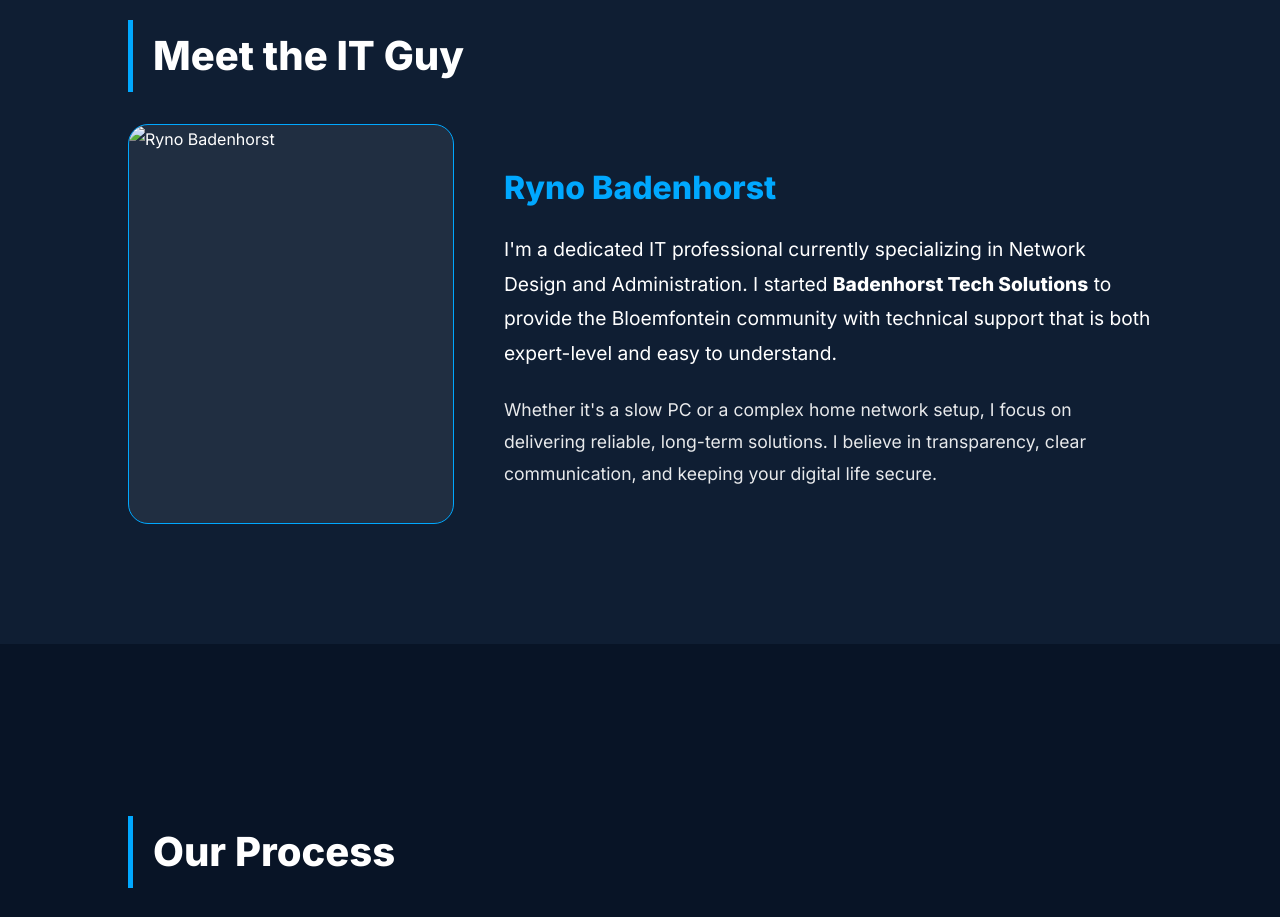
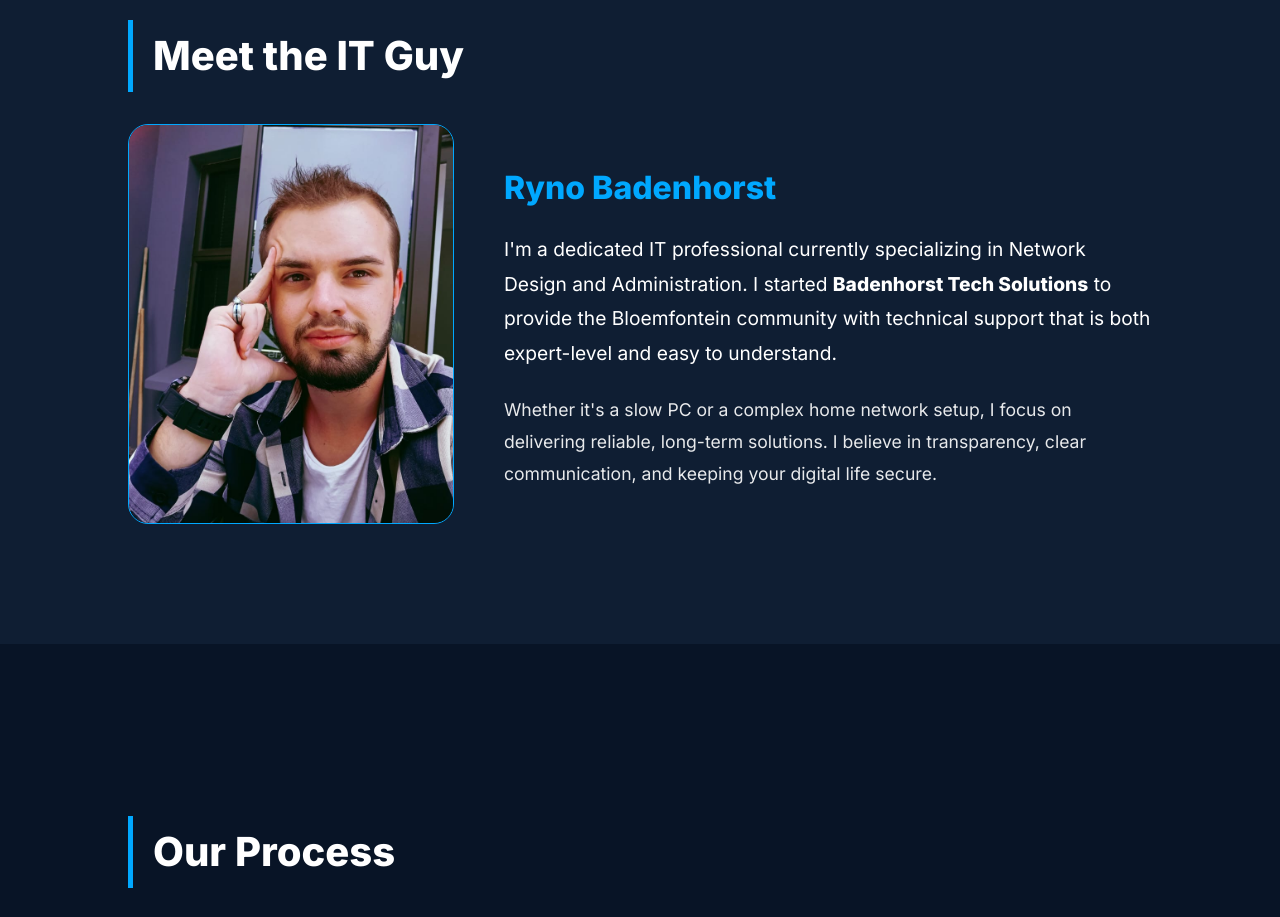
Before and after one commit to BadenhorstTechSolutions/Badenhorst-Tech-Solutions, a plain HTML site: page index.html in a window 1280 px wide. Shown: the part 1540-2457 px from the top of the page. Drawn offline with Linux system fonts and the light colour scheme.

Commit message:
Update index.html

```diff
--- a/index.html
+++ b/index.html
@@ -203,7 +203,7 @@
         <h2>Meet the IT Guy</h2>
         <div class="about-flex">
             <div class="about-image">
-                <img src="the it guy-ryno.jpeg" alt="Ryno Badenhorst" style="width: 100%; height: 100%; object-fit: cover; object-position: center top;">
+                <img src="ryno.jpeg" alt="Ryno Badenhorst" style="width: 100%; height: 100%; object-fit: cover; object-position: center top;">
             </div>
             <div class="about-text">
                 <h3 style="color: var(--accent-blue); font-size: 2rem; margin-bottom: 1rem;">Ryno Badenhorst</h3>
```
